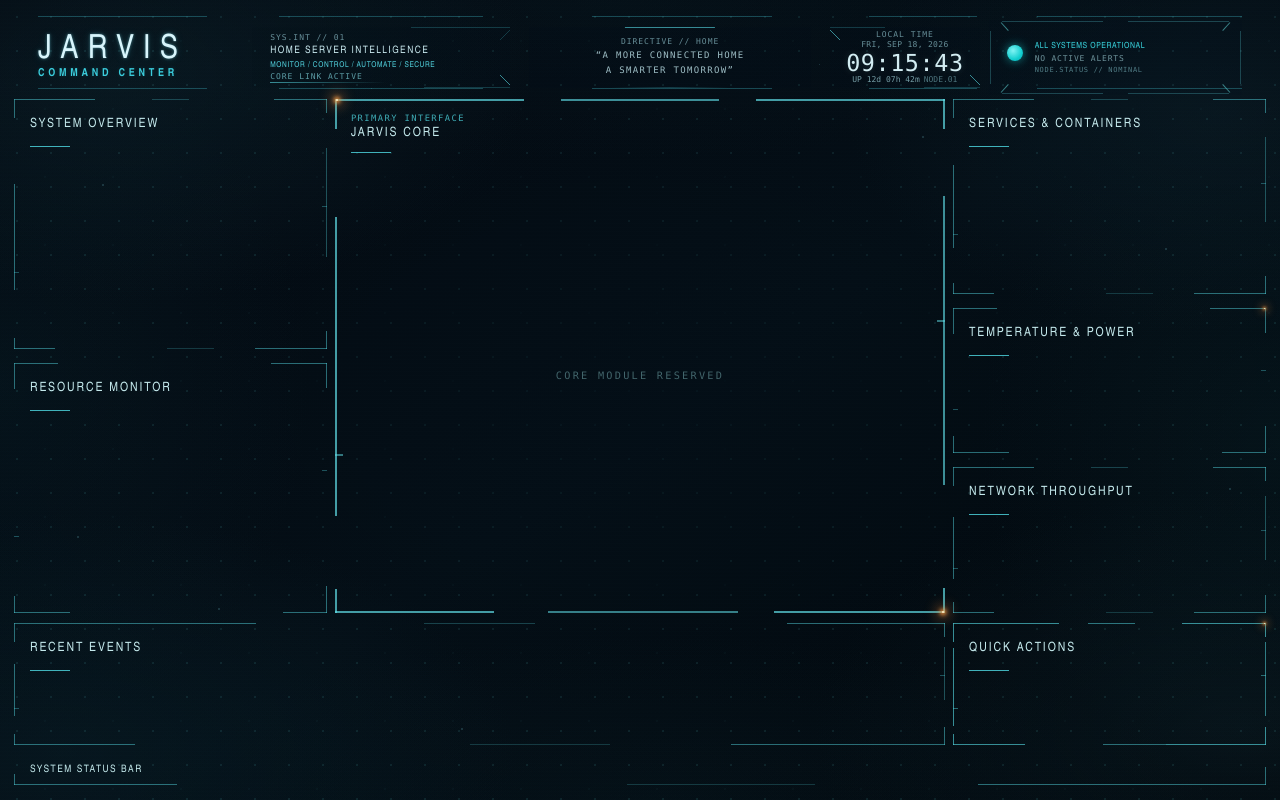
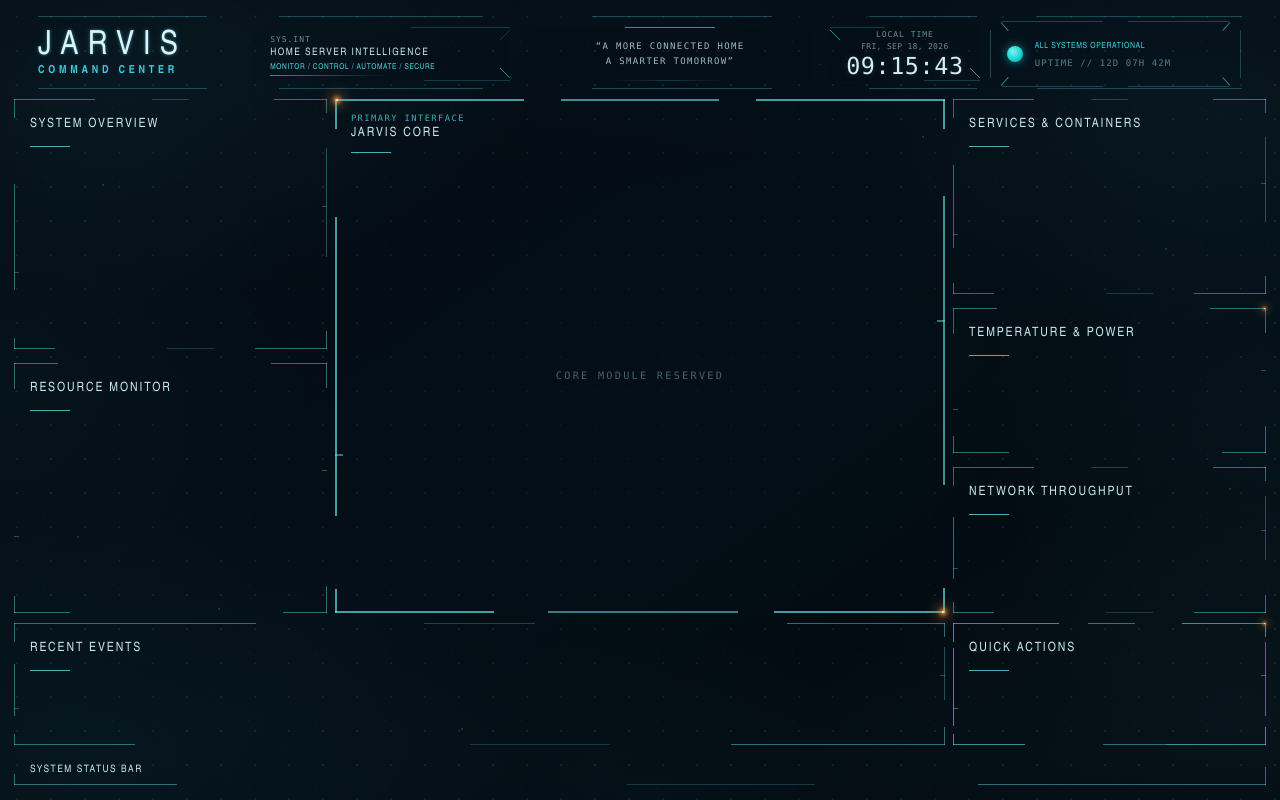
Before and after one commit to NiMe333/jarvis-dashboard, a React (Vite) app in the folder dashboard/: page / in a window 1280 px wide. Built offline with nearby package versions, Linux system fonts and the light colour scheme.

Commit message:
feat: update DashboardHeader and SystemStatus components, remove UptimeDisplay, and enhance uptime display logic

```diff
--- a/dashboard/src/components/header/DashboardHeader.css
+++ b/dashboard/src/components/header/DashboardHeader.css
@@ -113,8 +113,6 @@
   background: linear-gradient(var(--header-line), var(--header-line)) bottom right / calc(100% - 9px) 1px no-repeat, linear-gradient(45deg, transparent 46%, var(--header-line-bright) 48% 52%, transparent 54%) top right / 10px 10px no-repeat;
 }
 .dashboard-header__intelligence small,
-.dashboard-header__intelligence em,
-.dashboard-header__quote small,
 .dashboard-header__clock > small {
   color: var(--header-text-muted);
   font: 8px/1 var(--font-mono);
@@ -124,7 +122,6 @@
 }
 .dashboard-header__intelligence strong { color: var(--header-text-primary); font-size: clamp(10px, 0.8vw, 12px); font-weight: 400; letter-spacing: 0.14em; white-space: nowrap; }
 .dashboard-header__intelligence > span { color: #51d0dc; font-size: clamp(8px, 0.61vw, 9px); letter-spacing: 0.08em; white-space: nowrap; text-shadow: 0 0 5px #45d4df22; }
-.dashboard-header__intelligence em { color: #5b9ca5; font-size: 8px; }
 .dashboard-header__intelligence > i { position: absolute; bottom: 5px; left: clamp(18px, 1.4vw, 30px); width: min(45%, 150px); height: 1px; background: linear-gradient(90deg, var(--header-line-bright), transparent); }
 
 .dashboard-header__quote {
@@ -156,9 +153,7 @@
   background: linear-gradient(90deg, transparent, var(--header-line), transparent);
   transform: translateX(-50%);
 }
-.dashboard-header__quote small { margin-bottom: 1px; }
-
-.dashboard-header__clock { display: flex; flex-direction: column; align-items: center; justify-content: center; gap: 2px; margin: 7px clamp(7px, 0.75vw, 11px); padding: 4px clamp(18px, 1.4vw, 30px); }
+.dashboard-header__clock { display: flex; flex-direction: column; align-items: center; justify-content: center; gap: 4px; margin: 7px clamp(7px, 0.75vw, 11px); padding: 4px clamp(18px, 1.4vw, 30px); }
 .dashboard-header__clock::before {
   top: 0;
   left: 0;
@@ -173,12 +168,9 @@
   height: 13px;
   background: linear-gradient(var(--header-line), var(--header-line)) bottom right / calc(100% - 9px) 1px no-repeat, linear-gradient(45deg, transparent 46%, var(--header-line-bright) 48% 52%, transparent 54%) top right / 10px 10px no-repeat;
 }
-.live-clock { display: grid; justify-items: center; gap: 3px; }
+.live-clock { display: grid; justify-items: center; gap: 4px; }
 .live-clock__date { color: var(--header-text-muted); font: 8px/1 var(--font-mono); letter-spacing: 0.04em; white-space: nowrap; }
 .live-clock__time { color: #d3edf2; font: 300 clamp(23px, 1.83vw, 28px)/0.95 var(--font-mono); font-variant-numeric: tabular-nums; letter-spacing: 0.025em; white-space: nowrap; text-shadow: 0 0 7px #9aeaf52b; }
-.uptime-display { display: flex; align-items: center; justify-content: center; gap: 4px; color: var(--header-text-muted); font: 8px/1 var(--font-mono); white-space: nowrap; }
-.uptime-display__value { color: #759da6; }
-.uptime-display__node { color: #4c737c; }
 
 @media (max-width: 1100px) and (min-width: 901px) {
   .dashboard-header { --header-inline-padding: clamp(10px, 1.3vw, 14px); min-height: 104px; grid-template-columns: repeat(3, minmax(0, 1fr)); grid-template-rows: 1fr 1fr; grid-template-areas: "brand intelligence quote" "clock status status"; padding: 5px var(--header-inline-padding); }
@@ -223,8 +215,6 @@
   .dashboard-header__clock .live-clock { justify-items: start; }
   .dashboard-header__clock .live-clock__date { font-size: 8px; }
   .dashboard-header__clock .live-clock__time { font-size: 17px; }
-  .uptime-display { justify-content: flex-start; font-size: 8px; gap: 3px; }
-  .uptime-display__node { display: none; }
   .system-status { gap: 5px; padding: 2px; }
   .system-status__light { width: 15px; height: 15px; }
   .system-status__primary { max-width: 100%; font-size: 8px; line-height: 1.05; white-space: normal; }
--- a/dashboard/src/components/header/DashboardHeader.jsx
+++ b/dashboard/src/components/header/DashboardHeader.jsx
@@ -1,40 +1,49 @@
 import LiveClock from "./LiveClock.jsx";
 import SystemStatus from "./SystemStatus.jsx";
-import UptimeDisplay from "./UptimeDisplay.jsx";
 import { headerConfig } from "./headerConfig.js";
 import "./DashboardHeader.css";
 
 export default function DashboardHeader({ className = "" }) {
   return (
     <header className={`dashboard-header ${className}`.trim()}>
-      <section className="dashboard-header__identity" aria-label="JARVIS command center">
+      <section
+        className="dashboard-header__identity"
+        aria-label="JARVIS command center"
+      >
         <div className="dashboard-header__brand">
           <h1>JARVIS</h1>
           <span>COMMAND CENTER</span>
         </div>
       </section>
 
-      <section className="dashboard-header__intelligence" aria-label="Home server intelligence">
-        <small>SYS.INT // 01</small>
+      <section
+        className="dashboard-header__intelligence"
+        aria-label="Home server intelligence"
+      >
+        <small>SYS.INT</small>
         <strong>{headerConfig.intelligenceTitle}</strong>
         <span>{headerConfig.intelligenceSubtitle}</span>
-        <em>CORE LINK ACTIVE</em>
         <i aria-hidden="true" />
       </section>
 
       <blockquote className="dashboard-header__quote">
-        <small>DIRECTIVE // HOME</small>
         <span>“{headerConfig.quote[0]}</span>
         <span>{headerConfig.quote[1]}”</span>
       </blockquote>
 
-      <section className="dashboard-header__clock" aria-label="Current date and time">
+      <section
+        className="dashboard-header__clock"
+        aria-label="Current date and time"
+      >
         <small>LOCAL TIME</small>
         <LiveClock />
-        <UptimeDisplay uptime={headerConfig.uptime} nodeName={headerConfig.nodeName} />
       </section>
 
-      <SystemStatus status={headerConfig.systemStatus} alertCount={headerConfig.alertCount} />
+      <SystemStatus
+        status={headerConfig.systemStatus}
+        alertCount={headerConfig.alertCount}
+        uptime={headerConfig.uptime}
+      />
     </header>
   );
 }
--- a/dashboard/src/components/header/SystemStatus.css
+++ b/dashboard/src/components/header/SystemStatus.css
@@ -47,14 +47,13 @@
   border-radius: 50%;
   background: radial-gradient(circle at 38% 35%, #86ffff, #12d8d8 62%, #04aebb);
   box-shadow: 0 0 8px #22e8e570, 0 0 15px #1acfd338;
-  transform: translateY(-5px);
   animation: status-breathe 4.8s ease-in-out infinite;
 }
 
 .system-status__copy { position: relative; z-index: 1; display: grid; min-width: 0; gap: 4px; }
 .system-status__primary { overflow: hidden; color: var(--status-color); font-size: clamp(8px, 0.66vw, 10px); font-weight: 500; letter-spacing: 0.07em; text-shadow: 0 0 6px #39d5df2a; text-overflow: ellipsis; white-space: nowrap; }
 .system-status__secondary { color: #6d929a; font: 8px/1 var(--font-mono); letter-spacing: 0.1em; white-space: nowrap; }
-.system-status__meta { color: #507b84; font: 7px/1 var(--font-mono); letter-spacing: 0.1em; white-space: nowrap; }
+.system-status__meta { color: #759da6; opacity: 0.76; font: 9px/1 var(--font-mono); font-variant-numeric: tabular-nums; letter-spacing: 0.12em; text-shadow: 0 0 4px #45d4df18; white-space: nowrap; }
 
 @keyframes status-breathe { 50% { opacity: 0.72; } }
 @media (prefers-reduced-motion: reduce) { .system-status__light { animation: none; } }
--- a/dashboard/src/components/header/SystemStatus.jsx
+++ b/dashboard/src/components/header/SystemStatus.jsx
@@ -7,14 +7,28 @@ const statusLabels = {
   offline: ["SYSTEM OFFLINE", "CONNECTION UNAVAILABLE"],
 };
 
-export default function SystemStatus({ status = "operational", alertCount = 0 }) {
+function formatUptime(uptime) {
+  return `UPTIME // ${uptime.toUpperCase()}`;
+}
+
+export default function SystemStatus({
+  status = "operational",
+  alertCount = 0,
+  uptime = "",
+}) {
   const [label, detail] = statusLabels[status] ?? statusLabels.offline;
-  const secondary = status === "operational" && alertCount === 0
-    ? "NO ACTIVE ALERTS"
-    : status === "operational" ? `${alertCount} ACTIVE ALERT${alertCount === 1 ? "" : "S"}` : detail;
+  const secondary = status === "operational" && alertCount === 0;
+  status === "operational"
+    ? `${alertCount} ACTIVE ALERT${alertCount === 1 ? "" : "S"}`
+    : detail;
+  const uptimeLabel = formatUptime(uptime);
 
   return (
-    <div className={`system-status system-status--${status}`} role="status" aria-label={`${label}. ${secondary}.`}>
+    <div
+      className={`system-status system-status--${status}`}
+      role="status"
+      aria-label={`${label}. ${secondary}. ${uptimeLabel}.`}
+    >
       <span className="system-status__frame" aria-hidden="true">
         <i className="system-status__edge system-status__edge--tl" />
         <i className="system-status__edge system-status__edge--tr" />
@@ -27,7 +41,7 @@ export default function SystemStatus({ status = "operational", alertCount = 0 })
       <div className="system-status__copy">
         <span className="system-status__primary">{label}</span>
         <span className="system-status__secondary">{secondary}</span>
-        <span className="system-status__meta">NODE.STATUS // NOMINAL</span>
+        <span className="system-status__meta">{uptimeLabel}</span>
       </div>
     </div>
   );
--- a/dashboard/src/components/header/UptimeDisplay.jsx
+++ /dev/null
@@ -1,8 +0,0 @@
-export default function UptimeDisplay({ uptime, nodeName }) {
-  return (
-    <div className="uptime-display">
-      <span className="uptime-display__value">UP {uptime}</span>
-      <span className="uptime-display__node">{nodeName}</span>
-    </div>
-  );
-}
--- a/dashboard/src/components/header/headerConfig.js
+++ b/dashboard/src/components/header/headerConfig.js
@@ -1,5 +1,4 @@
 export const headerConfig = {
-  nodeName: "NODE.01",
   uptime: "12d 07h 42m",
   alertCount: 0,
   intelligenceTitle: "HOME SERVER INTELLIGENCE",
```
